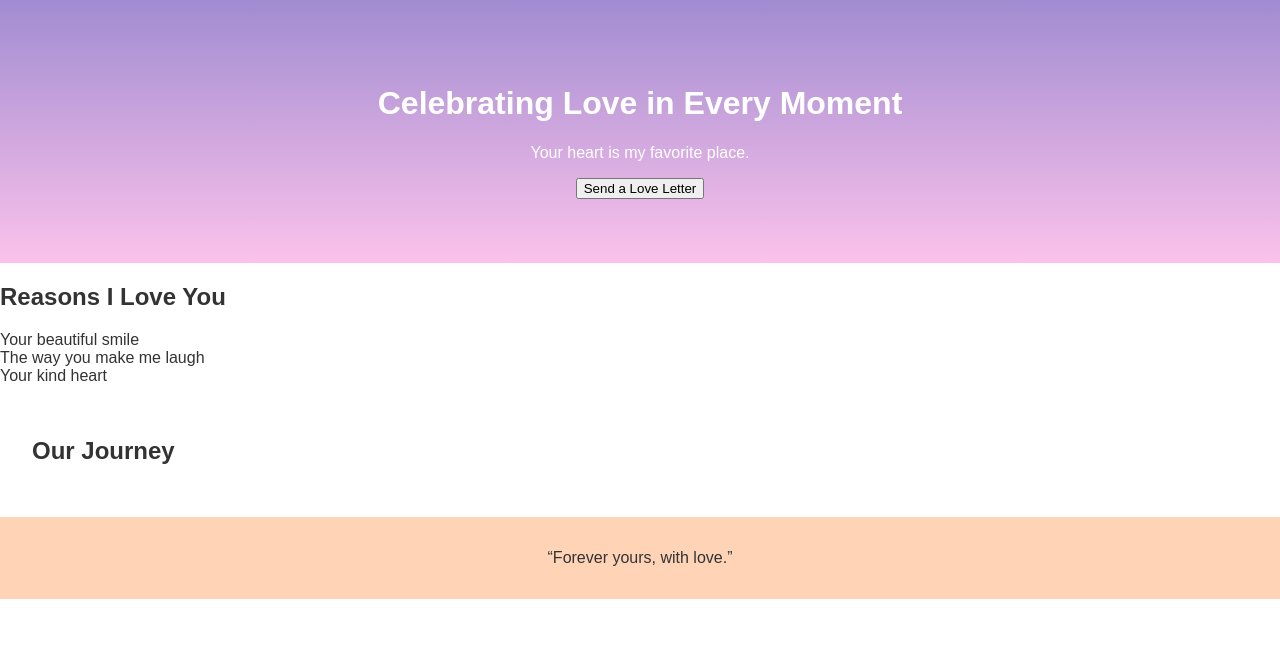
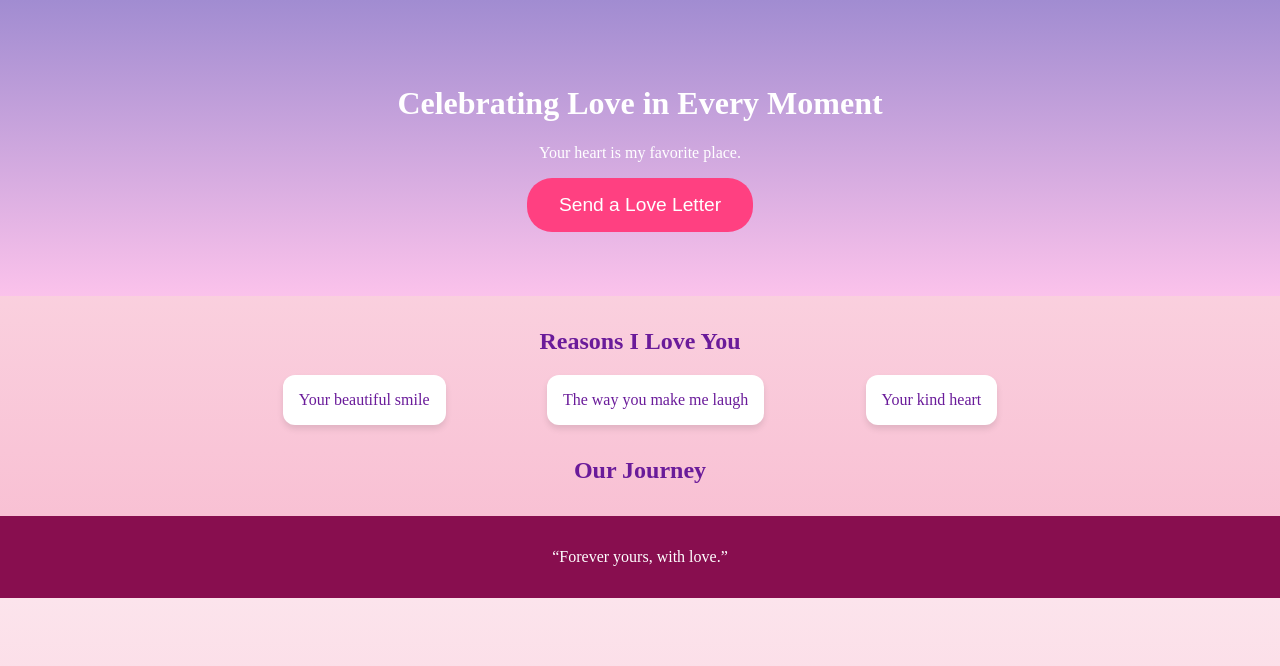
Before and after one commit to dayofmolp/luvUgauta, a plain HTML site: page index.html in a window 1280 px wide. Drawn offline with Linux system fonts and the light colour scheme.

Commit message:
Update styles.css

```diff
--- a/styles.css
+++ b/styles.css
@@ -1,57 +1,59 @@
 body {
-  font-family: 'Arial', sans-serif;
-  margin: 0;
-  padding: 0;
-  color: #333;
-}
-
-header {
-  background: linear-gradient(to right, #ff9a9e, #fad0c4);
-  padding: 1rem;
-  text-align: center;
-}
-
-nav ul {
-  list-style: none;
-  padding: 0;
-}
-
-nav ul li {
-  display: inline;
-  margin: 0 10px;
-}
-
-nav ul li a {
-  text-decoration: none;
-  font-weight: bold;
-  color: white;
+    margin: 0;
+    font-family: 'Playfair Display', serif;
+    background: linear-gradient(to bottom, #fce4ec, #f8bbd0);
+    color: #6a1b9a;
 }
 
 .hero {
-  text-align: center;
-  padding: 4rem 2rem;
-  background: linear-gradient(to bottom, #a18cd1, #fbc2eb);
-  color: white;
+    text-align: center;
+    padding: 4rem 1rem;
+    background: radial-gradient(circle, #ff80ab, #ff4081);
+    color: white;
 }
 
-.timeline {
-  padding: 2rem;
+.cta {
+    background: #ff4081;
+    color: white;
+    padding: 1rem 2rem;
+    border: none;
+    border-radius: 25px;
+    font-size: 1.2rem;
+    cursor: pointer;
+    transition: background 0.3s;
 }
 
-.event {
-  margin-bottom: 1.5rem;
-  border-left: 4px solid #ff6f61;
-  padding-left: 1rem;
+.cta:hover {
+    background: #f50057;
 }
 
-.event .date {
-  font-weight: bold;
-  color: #ff6f61;
+.reasons, .timeline {
+    margin: 2rem auto;
+    max-width: 800px;
+    text-align: center;
+}
+
+.cards {
+    display: flex;
+    justify-content: space-around;
+    gap: 1rem;
+}
+
+.card {
+    background: white;
+    padding: 1rem;
+    border-radius: 12px;
+    box-shadow: 0 4px 6px rgba(0, 0, 0, 0.1);
+    transition: transform 0.2s;
+}
+
+.card:hover {
+    transform: scale(1.1);
 }
 
 footer {
-  text-align: center;
-  padding: 1rem;
-  background: #ffd3b6;
-  color: #333;
+    text-align: center;
+    padding: 1rem;
+    background: #880e4f;
+    color: white;
 }
```
